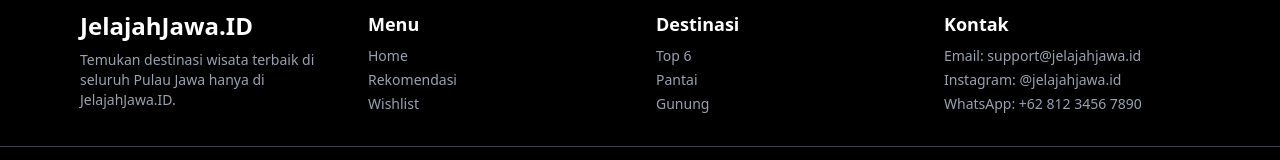
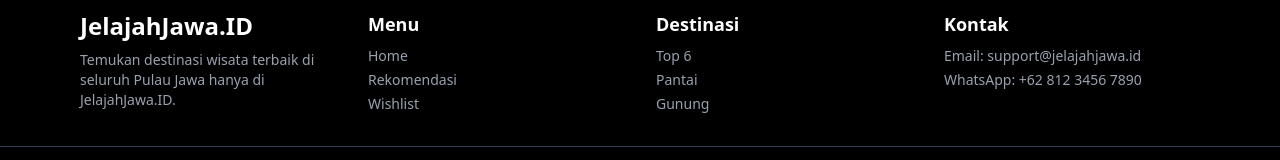
Before and after one commit to aAAiman/capstone, a React (Vite) app: page / in a window 1280 px wide. Shown: the part 2563-2723 px from the top of the page. Built offline with nearby package versions, Linux system fonts and the light colour scheme; no server answers.

Commit message:
feat: remove Instagram link from footer for updated contact information

```diff
--- a/src/components/footer.jsx
+++ b/src/components/footer.jsx
@@ -38,7 +38,6 @@ export default function Footer() {
                     <h3 className="text-lg font-semibold mb-2">Kontak</h3>
                     <ul className="text-gray-400 text-sm space-y-1">
                         <li>Email: <a href="mailto:admin@jelajahjawa.id" className="hover:text-white transition">support@jelajahjawa.id</a></li>
-                        <li>Instagram: <a href="https://instagram.com/jelajahjawa.id" target="_blank" rel="noopener noreferrer" className="hover:text-white transition">@jelajahjawa.id</a></li>
                         <li>WhatsApp: <a href="https://wa.me/6281234567890" target="_blank" rel="noopener noreferrer" className="hover:text-white transition">+62 812 3456 7890</a></li>
                     </ul>
                 </div>
```
